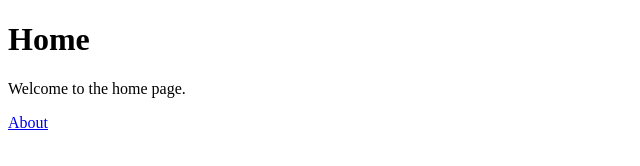
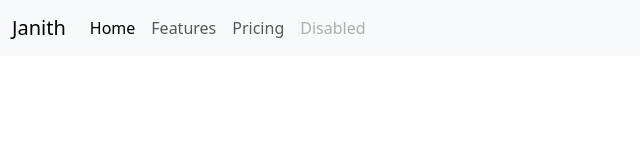
Before and after one commit to janithedirisinghe/portfolio.github.io, a plain HTML site: page index.html in a window 1280 px wide. Shown: the whole page, without its empty margins (0-640 px from the left). Drawn offline with nearby package versions, Linux system fonts and the light colour scheme.

Commit message:
V1-Nav Bar

```diff
--- a/index.html
+++ b/index.html
@@ -1,10 +1,43 @@
 <!DOCTYPE html>
 <html>
+
 <head>
+    <link href="https://cdn.jsdelivr.net/npm/bootstrap@5.3.3/dist/css/bootstrap.min.css" rel="stylesheet"
+        integrity="sha384-QWTKZyjpPEjISv5WaRU9OFeRpok6YctnYmDr5pNlyT2bRjXh0JMhjY6hW+ALEwIH" crossorigin="anonymous">
+    <script src="https://cdn.jsdelivr.net/npm/bootstrap@5.3.3/dist/js/bootstrap.bundle.min.js"
+        integrity="sha384-YvpcrYf0tY3lHB60NNkmXc5s9fDVZLESaAA55NDzOxhy9GkcIdslK1eN7N6jIeHz"
+        crossorigin="anonymous"></script>
     <title>Home</title>
 </head>
+
 <body>
-    <h1>Home</h1>
-    <p>Welcome to the home page.</p>
-    <p><a href="about.php">About</a></p>
+    <div class="header-container">
+        <nav class="navbar navbar-expand-lg bg-body-tertiary">
+            <div class="container-fluid">
+                <a class="navbar-brand" href="#">Janith</a>
+                <button class="navbar-toggler" type="button" data-bs-toggle="collapse" data-bs-target="#navbarNav"
+                    aria-controls="navbarNav" aria-expanded="false" aria-label="Toggle navigation">
+                    <span class="navbar-toggler-icon"></span>
+                </button>
+                <div class="collapse navbar-collapse d-flex" id="navbarNav">
+                    <ul class="navbar-nav ml-auto">
+                        <li class="nav-item">
+                            <a class="nav-link active" aria-current="page" href="#">Home</a>
+                        </li>
+                        <li class="nav-item">
+                            <a class="nav-link" href="#">Features</a>
+                        </li>
+                        <li class="nav-item">
+                            <a class="nav-link" href="#">Pricing</a>
+                        </li>
+                        <li class="nav-item">
+                            <a class="nav-link disabled" aria-disabled="true">Disabled</a>
+                        </li>
+                    </ul>
+                </div>
+            </div>
+        </nav>
+    </div>
+</body>
+
 </html>
```
